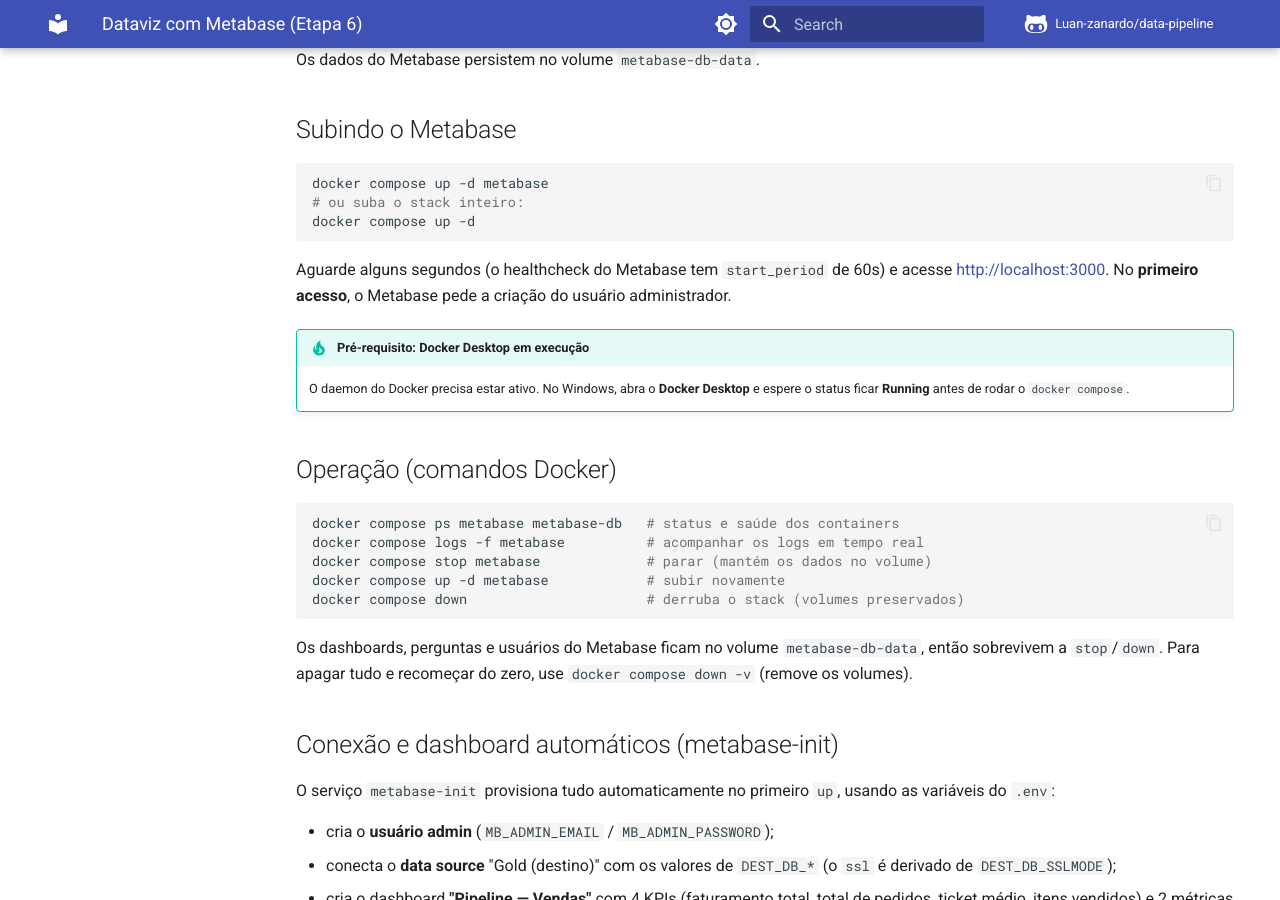
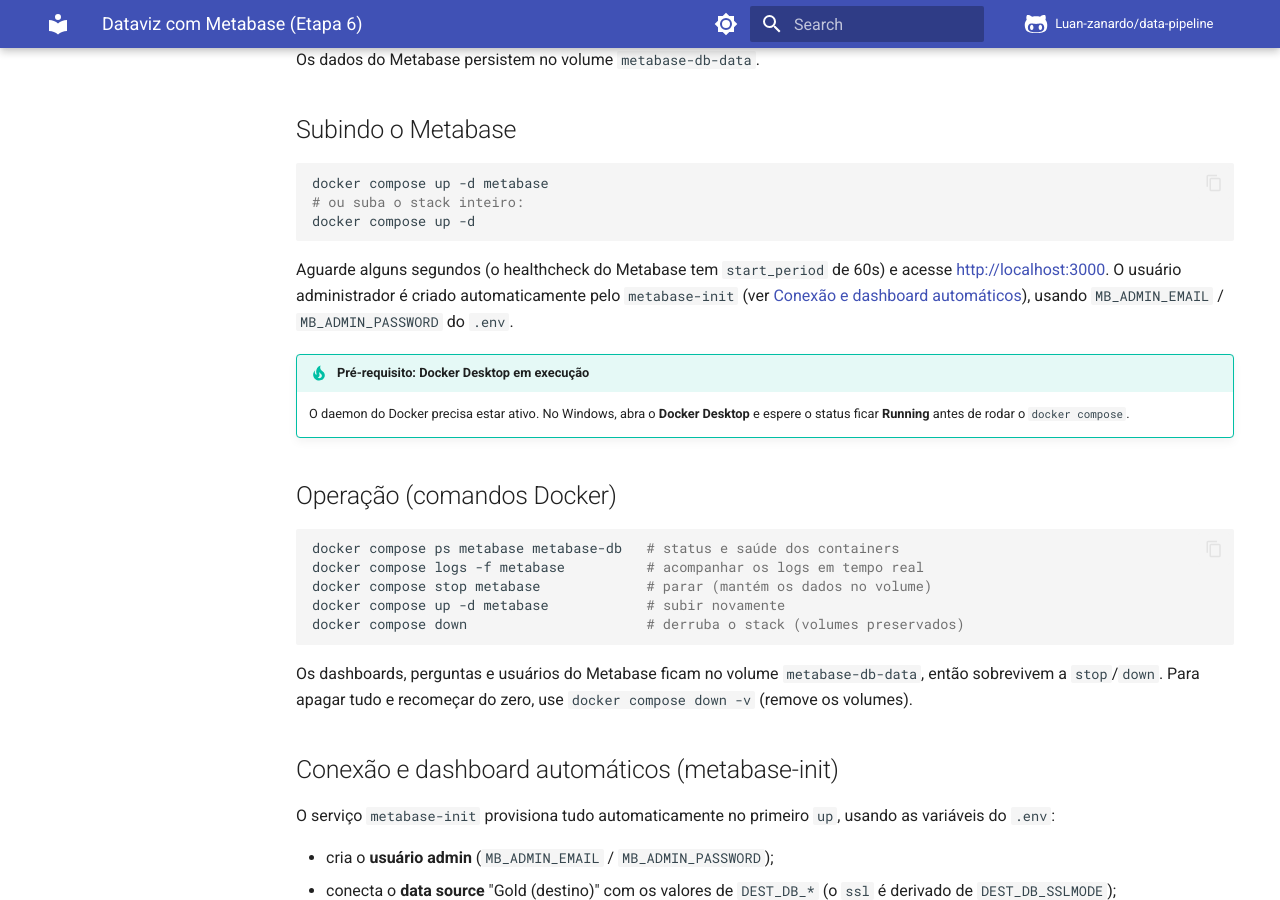
Before and after one commit to Luan-zanardo/data-pipeline, an MkDocs documentation site: the page built from docs/metabase.md, in a window 1280 px wide and 900 px high, scrolled down 670 px. Built offline with MkDocs 1.6.1 and Material for MkDocs 9.7.7, drawn with Linux system fonts in a browser that asks for light colours; comment, search, counter and statistics services are not loaded.

Commit message:
docs(metabase): corrige nota de criacao do admin (agora automatica via init)
Co-Authored-By: Claude Opus 4.8 <noreply@anthropic.com>

````diff
--- a/docs/metabase.md
+++ b/docs/metabase.md
@@ -37,8 +37,10 @@ docker compose up -d
 ```
 
 Aguarde alguns segundos (o healthcheck do Metabase tem `start_period` de 60s) e
-acesse <http://localhost:3000>. No **primeiro acesso**, o Metabase pede a
-criação do usuário administrador.
+acesse <http://localhost:3000>. O usuário administrador é criado
+automaticamente pelo `metabase-init` (ver
+[Conexão e dashboard automáticos](#conexao-e-dashboard-automaticos-metabase-init)),
+usando `MB_ADMIN_EMAIL` / `MB_ADMIN_PASSWORD` do `.env`.
 
 !!! tip "Pré-requisito: Docker Desktop em execução"
     O daemon do Docker precisa estar ativo. No Windows, abra o **Docker
````
